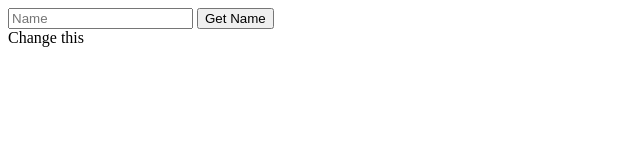
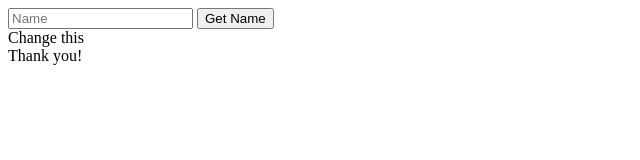
Before and after one commit to bbennett80/notes, a plain HTML site: page name.html in a window 1280 px wide. Shown: the full height of the page, 0-640 px from the left. Drawn offline with Linux system fonts and the light colour scheme.

Commit message:
add Thank you.

```diff
--- a/name.html
+++ b/name.html
@@ -13,5 +13,6 @@
             }
         </script>
         <div id="changeText">Change this</div>
+        <div>Thank you!</div>
     </body>
 </html>
```
